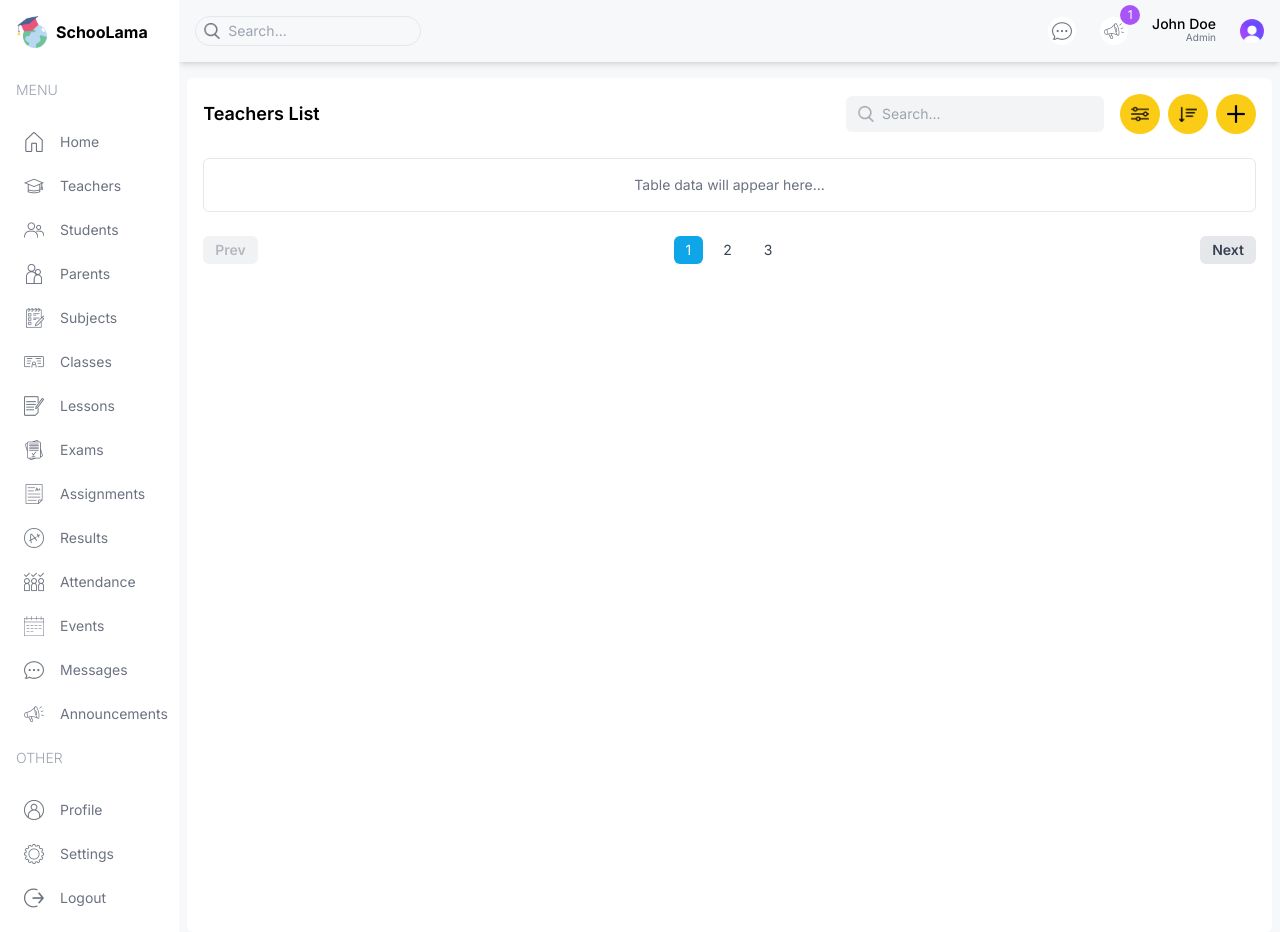
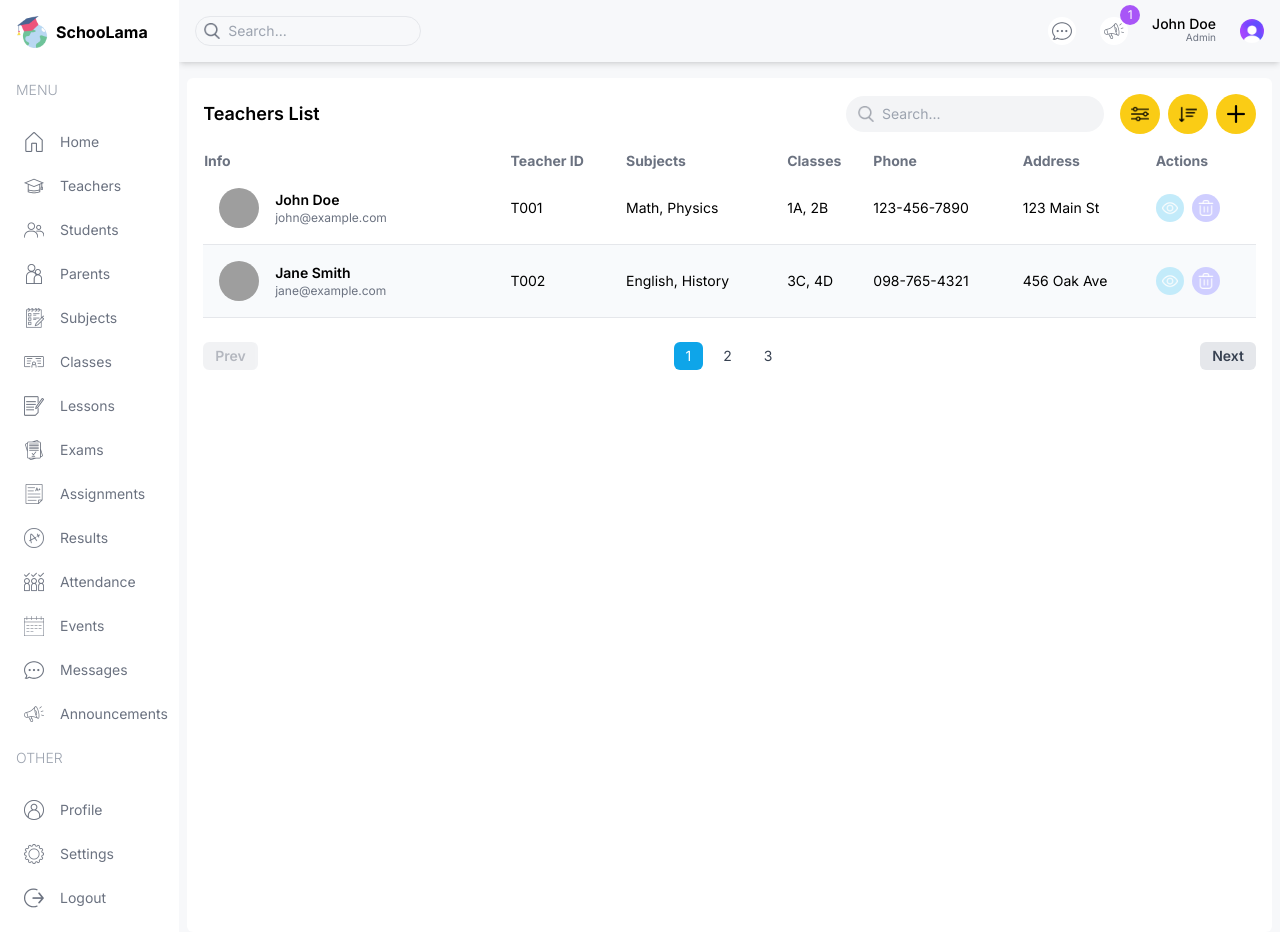
Before and after one commit to hamzanazir27/hamzanazir27-Nextjs-LMS-Project, a Next.js app: page /list/teachers in a window 1280 px wide. Built offline with nearby package versions, Linux system fonts and the light colour scheme; grey boxes are pictures that could not be loaded.

Commit message:
create table component in teacher page but having some issues which resovle in tomorrow inshallah

```diff
--- a/src/app/(dashboard)/list/teachers/page.tsx
+++ b/src/app/(dashboard)/list/teachers/page.tsx
@@ -1,10 +1,129 @@
+//
+
 "use client";
 
 import Image from "next/image";
 import TableSearch from "@/components/TableSearch";
 import Pagination from "@/components/Pagination";
+import Table from "@/components/Table";
+import Link from "next/link";
+
+type Teacher = {
+  id: number;
+  teacherId: string;
+  name: string;
+  email?: string;
+  photo: string;
+  phone: string;
+  subjects: string[];
+  classes: string[];
+  address: string;
+};
+
+const teachersData: Teacher[] = [
+  {
+    id: 1,
+    teacherId: "T001",
+    name: "John Doe",
+    email: "john@example.com",
+    photo: "https://randomuser.me/api/portraits/men/1.jpg",
+    phone: "123-456-7890",
+    subjects: ["Math", "Physics"],
+    classes: ["1A", "2B"],
+    address: "123 Main St",
+  },
+  {
+    id: 2,
+    teacherId: "T002",
+    name: "Jane Smith",
+    email: "jane@example.com",
+    photo: "https://randomuser.me/api/portraits/women/2.jpg",
+    phone: "098-765-4321",
+    subjects: ["English", "History"],
+    classes: ["3C", "4D"],
+    address: "456 Oak Ave",
+  },
+];
 
 export default function TeachersPage() {
+  // Get role from your auth system (e.g., session, context, etc.)
+  const role = "admin"; // or 'teacher', 'student', etc.
+
+  // Define columns
+  const columns = [
+    {
+      header: "Info",
+      accessor: "info",
+    },
+    {
+      header: "Teacher ID",
+      accessor: "teacherId",
+      className: "hidden md:table-cell",
+    },
+    {
+      header: "Subjects",
+      accessor: "subjects",
+      className: "hidden md:table-cell",
+    },
+    {
+      header: "Classes",
+      accessor: "classes",
+      className: "hidden md:table-cell",
+    },
+    {
+      header: "Phone",
+      accessor: "phone",
+      className: "hidden lg:table-cell",
+    },
+    {
+      header: "Address",
+      accessor: "address",
+      className: "hidden lg:table-cell",
+    },
+    {
+      header: "Actions",
+      accessor: "actions",
+    },
+  ];
+
+  // Define how each row should be rendered
+  const renderRow = (item: Teacher) => (
+    <>
+      <td className="flex items-center gap-4 p-4">
+        <Image
+          src={item.photo}
+          alt={item.name}
+          width={40}
+          height={40}
+          className="md:hidden xl:block w-10 h-10 rounded-full object-cover"
+        />
+        <div className="flex flex-col">
+          <h3 className="font-semibold">{item.name}</h3>
+          <p className="text-xs text-gray-500">{item.email}</p>
+        </div>
+      </td>
+      <td className="hidden md:table-cell">{item.teacherId}</td>
+      <td className="hidden md:table-cell">{item.subjects.join(", ")}</td>
+      <td className="hidden md:table-cell">{item.classes.join(", ")}</td>
+      <td className="hidden lg:table-cell">{item.phone}</td>
+      <td className="hidden lg:table-cell">{item.address}</td>
+      <td>
+        <div className="flex items-center gap-2">
+          <Link href={`/list/teachers/${item.id}`}>
+            <button className="flex items-center justify-center rounded-full bg-lamaSky w-7 h-7">
+              <Image src="/view.png" alt="view" width={16} height={16} />
+            </button>
+          </Link>
+          {role === "admin" && (
+            <button className="flex items-center justify-center rounded-full bg-lamaPurple w-7 h-7">
+              <Image src="/delete.png" alt="delete" width={16} height={16} />
+            </button>
+          )}
+        </div>
+      </td>
+    </>
+  );
+
   return (
     <div className="bg-white p-4 rounded-md flex-1 mt-4 mx-2">
       {/* Top Section */}
@@ -33,10 +152,8 @@ export default function TeachersPage() {
         </div>
       </div>
 
-      {/* Table Section (placeholder for now) */}
-      <div className="mt-6 border rounded-md p-4 text-gray-500 text-sm text-center">
-        Table data will appear here...
-      </div>
+      {/* Table Section */}
+      <Table columns={columns} renderRow={renderRow} data={teachersData} />
 
       {/* Pagination */}
       <div className="mt-6">
--- /dev/null
+++ b/src/components/Table.tsx
@@ -0,0 +1,41 @@
+import React from "react";
+
+type Column = {
+  header: string;
+  accessor: string;
+  className?: string;
+};
+
+type TableProps = {
+  columns: Column[];
+  renderRow: (item: any) => React.ReactNode;
+  data: any[];
+};
+
+const Table = ({ columns, renderRow, data }: TableProps) => {
+  return (
+    <table className="w-full mt-4">
+      <thead>
+        <tr className="text-left text-gray-500 text-sm">
+          {columns.map((col) => (
+            <th key={col.accessor} className={col.className}>
+              {col.header}
+            </th>
+          ))}
+        </tr>
+      </thead>
+      <tbody>
+        {data.map((item) => (
+          <tr
+            key={item.id}
+            className="border-b border-gray-200 even:bg-slate-50 text-sm hover:bg-lamaPurpleLight"
+          >
+            {renderRow(item)}
+          </tr>
+        ))}
+      </tbody>
+    </table>
+  );
+};
+
+export default Table;
--- a/src/components/TableSearch.tsx
+++ b/src/components/TableSearch.tsx
@@ -3,7 +3,7 @@ import Image from "next/image";
 
 export default function TableSearch() {
   return (
-    <div className="flex items-center w-full md:w-auto bg-gray-100 rounded-md px-3 py-2">
+    <div className="flex items-center w-full md:w-auto bg-gray-100 rounded-full px-3 py-2">
       <Image
         src="/search.png"
         alt="Search"
```
